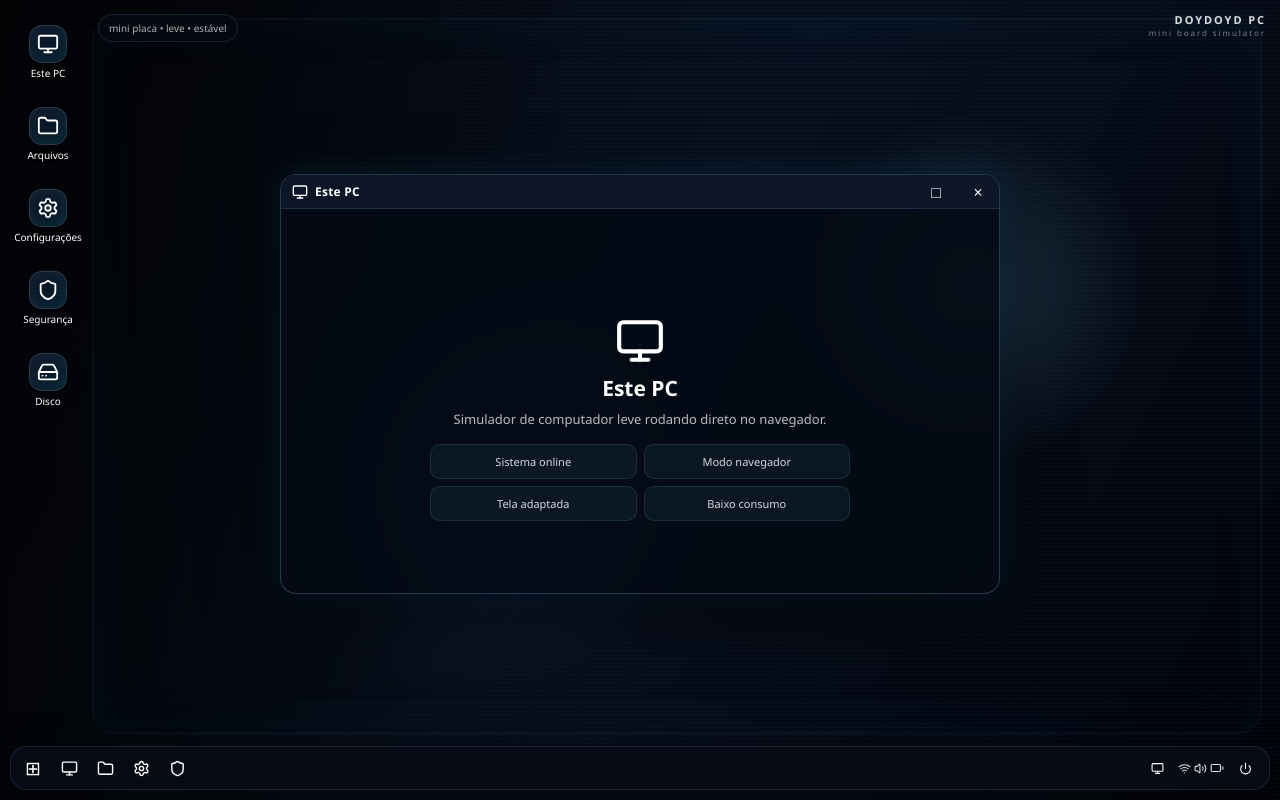
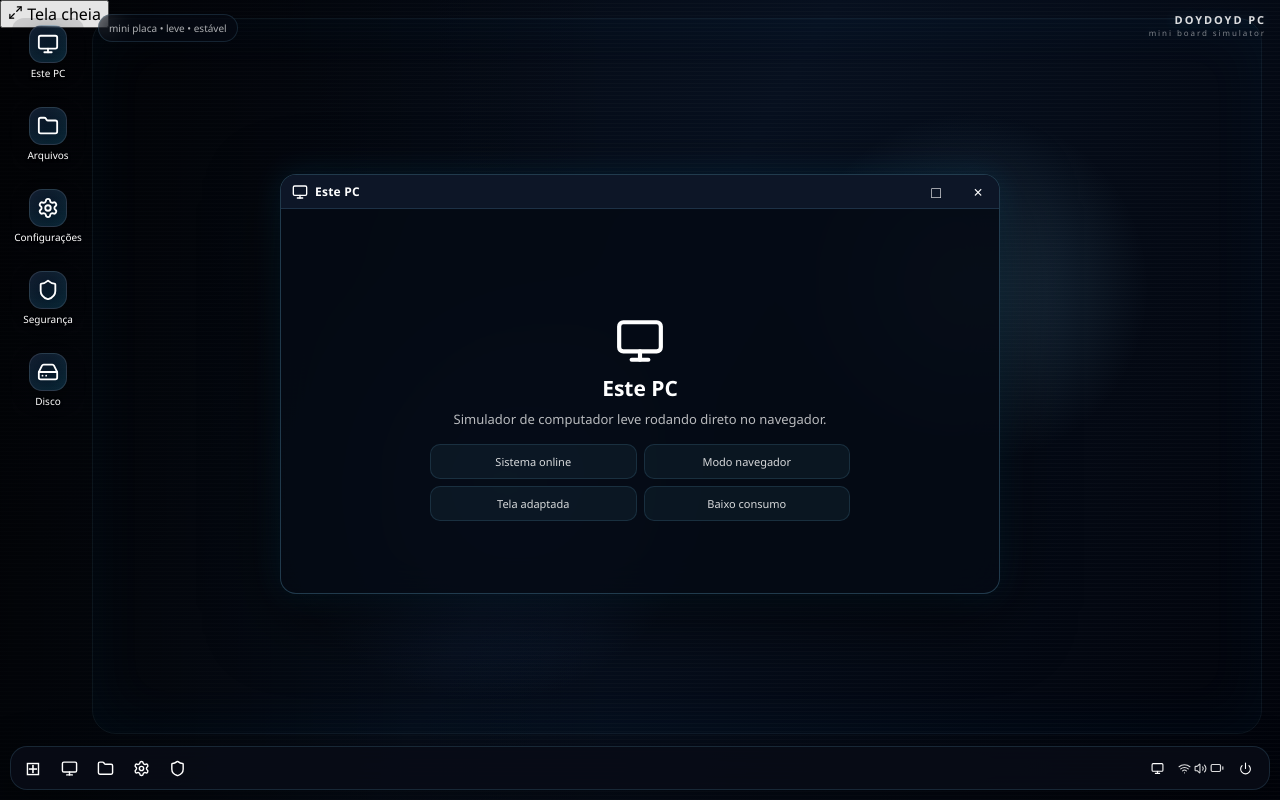
Before and after one commit to thiagodouglas19t-lang/Doydoyd, a React (Vite) app: page / in a window 1280 px wide. Built offline with nearby package versions, Linux system fonts and the light colour scheme.

Commit message:
Add visible fullscreen button

```diff
--- a/src/main.jsx
+++ b/src/main.jsx
@@ -1,6 +1,6 @@
 import React, { useMemo, useState } from 'react'
 import { createRoot } from 'react-dom/client'
-import { Battery, Folder, HardDrive, Monitor, Power, Settings, Shield, Volume2, Wifi } from 'lucide-react'
+import { Battery, Folder, HardDrive, Maximize2, Monitor, Power, Settings, Shield, Volume2, Wifi } from 'lucide-react'
 import './styles.css'
 
 const apps = [
@@ -48,6 +48,7 @@ function App() {
   return (
     <main className="desktop">
       <div className="desktopContent">
+        <button className="fullscreenButton" onClick={fullscreen}><Maximize2 size={15} /> Tela cheia</button>
         <div className="systemLabel"><span>DOYDOYD PC</span><small>mini board simulator</small></div>
         <div className="boardBadge">mini placa • leve • estável</div>
         <div className="iconsGrid">{apps.map((app) => <IconButton key={app.id} app={app} mode="desktop" onClick={() => open(app.id)} />)}</div>
```
